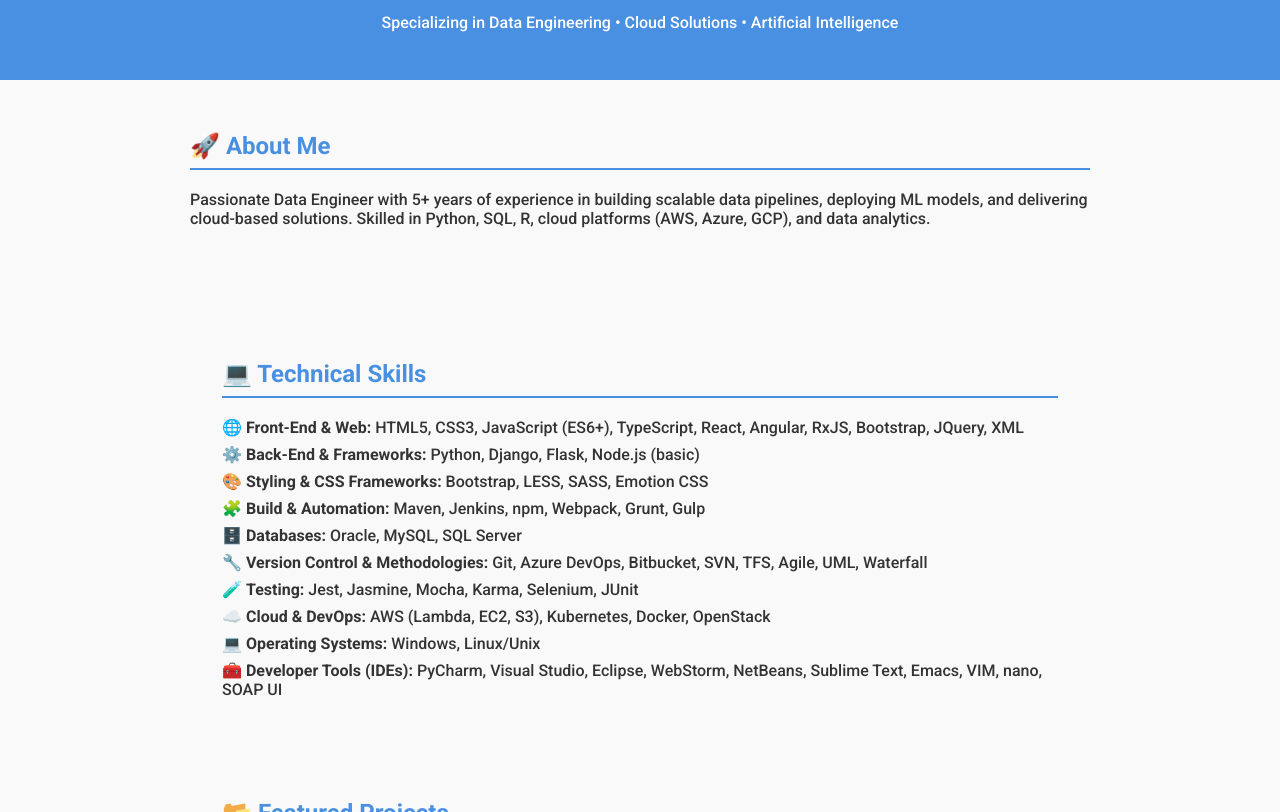
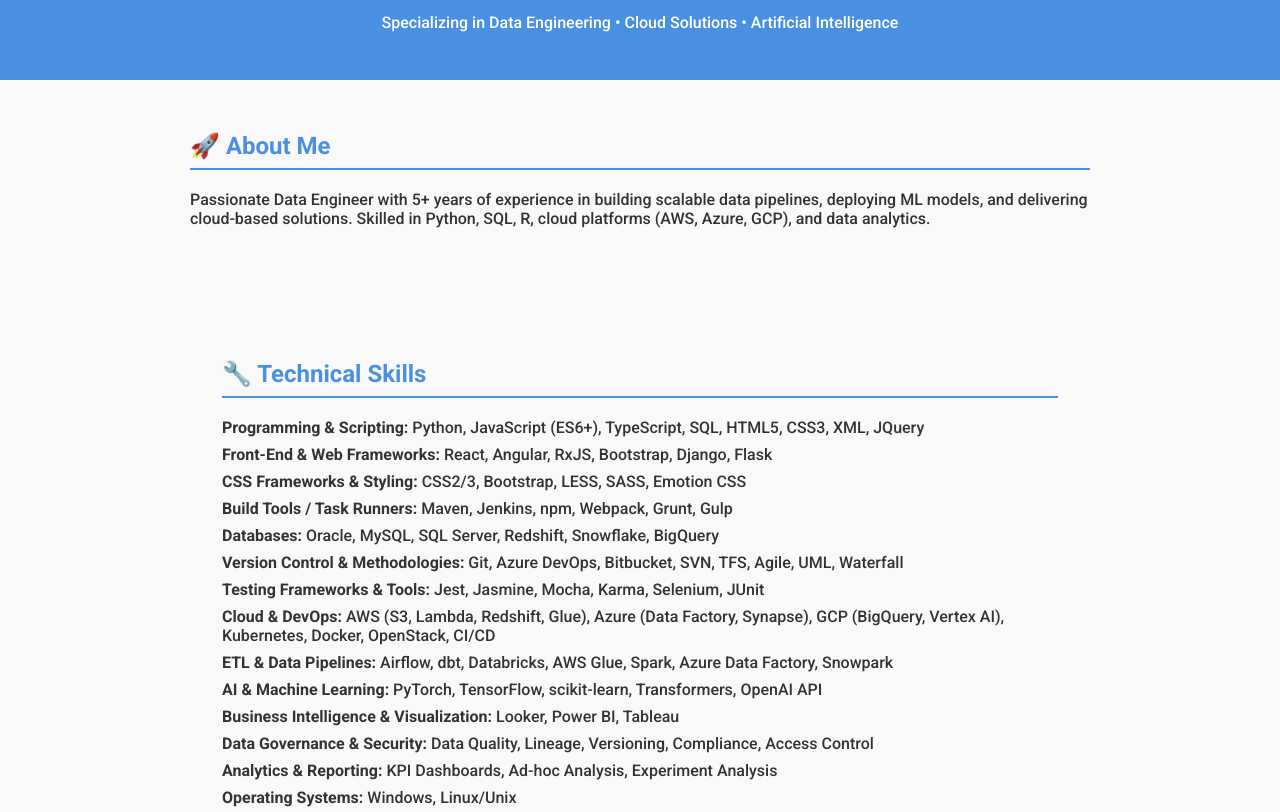
Before and after one commit to jahanavipatari/jahanavipatari.github.io, a website: page index.html in a window 1280 px wide. Shown: the part 108-920 px from the top of the page. Drawn offline with Linux system fonts and the light colour scheme.

Commit message:
Revise technical skills and project descriptions
Updated technical skills section and improved formatting.

```diff
--- a/index.html
+++ b/index.html
@@ -84,21 +84,41 @@
 
   <section class="skills">
 
-    <section>
-  <h2>💻 Technical Skills</h2>
+<section>
+  <h2>🔧 Technical Skills</h2>
   <ul>
-    <li>🌐 <strong>Front-End & Web:</strong> HTML5, CSS3, JavaScript (ES6+), TypeScript, React, Angular, RxJS, Bootstrap, JQuery, XML</li>
-    <li>⚙️ <strong>Back-End & Frameworks:</strong> Python, Django, Flask, Node.js (basic)</li>
-    <li>🎨 <strong>Styling & CSS Frameworks:</strong> Bootstrap, LESS, SASS, Emotion CSS</li>
-    <li>🧩 <strong>Build & Automation:</strong> Maven, Jenkins, npm, Webpack, Grunt, Gulp</li>
-    <li>🗄️ <strong>Databases:</strong> Oracle, MySQL, SQL Server</li>
-    <li>🔧 <strong>Version Control & Methodologies:</strong> Git, Azure DevOps, Bitbucket, SVN, TFS, Agile, UML, Waterfall</li>
-    <li>🧪 <strong>Testing:</strong> Jest, Jasmine, Mocha, Karma, Selenium, JUnit</li>
-    <li>☁️ <strong>Cloud & DevOps:</strong> AWS (Lambda, EC2, S3), Kubernetes, Docker, OpenStack</li>
-    <li>💻 <strong>Operating Systems:</strong> Windows, Linux/Unix</li>
-    <li>🧰 <strong>Developer Tools (IDEs):</strong> PyCharm, Visual Studio, Eclipse, WebStorm, NetBeans, Sublime Text, Emacs, VIM, nano, SOAP UI</li>
+    <li><strong>Programming & Scripting:</strong> Python, JavaScript (ES6+), TypeScript, SQL, HTML5, CSS3, XML, JQuery</li>
+
+    <li><strong>Front-End & Web Frameworks:</strong> React, Angular, RxJS, Bootstrap, Django, Flask</li>
+
+    <li><strong>CSS Frameworks & Styling:</strong> CSS2/3, Bootstrap, LESS, SASS, Emotion CSS</li>
+
+    <li><strong>Build Tools / Task Runners:</strong> Maven, Jenkins, npm, Webpack, Grunt, Gulp</li>
+
+    <li><strong>Databases:</strong> Oracle, MySQL, SQL Server, Redshift, Snowflake, BigQuery</li>
+
+    <li><strong>Version Control & Methodologies:</strong> Git, Azure DevOps, Bitbucket, SVN, TFS, Agile, UML, Waterfall</li>
+
+    <li><strong>Testing Frameworks & Tools:</strong> Jest, Jasmine, Mocha, Karma, Selenium, JUnit</li>
+
+    <li><strong>Cloud & DevOps:</strong> AWS (S3, Lambda, Redshift, Glue), Azure (Data Factory, Synapse), GCP (BigQuery, Vertex AI), Kubernetes, Docker, OpenStack, CI/CD</li>
+
+    <li><strong>ETL & Data Pipelines:</strong> Airflow, dbt, Databricks, AWS Glue, Spark, Azure Data Factory, Snowpark</li>
+
+    <li><strong>AI & Machine Learning:</strong> PyTorch, TensorFlow, scikit-learn, Transformers, OpenAI API</li>
+
+    <li><strong>Business Intelligence & Visualization:</strong> Looker, Power BI, Tableau</li>
+
+    <li><strong>Data Governance & Security:</strong> Data Quality, Lineage, Versioning, Compliance, Access Control</li>
+
+    <li><strong>Analytics & Reporting:</strong> KPI Dashboards, Ad-hoc Analysis, Experiment Analysis</li>
+
+    <li><strong>Operating Systems:</strong> Windows, Linux/Unix</li>
+
+    <li><strong>Developer Tools (IDEs):</strong> PyCharm, Visual Studio, Eclipse, WebStorm, NetBeans, Sublime Text, Emacs, VIM, nano, SOAP UI</li>
   </ul>
 </section>
+
 
   <section class="projects">
     <h2>📂 Featured Projects</h2>
```
